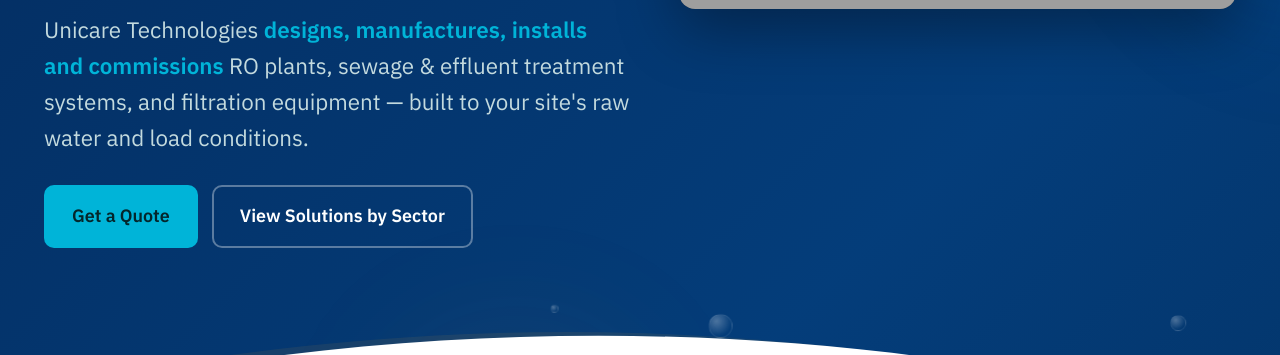
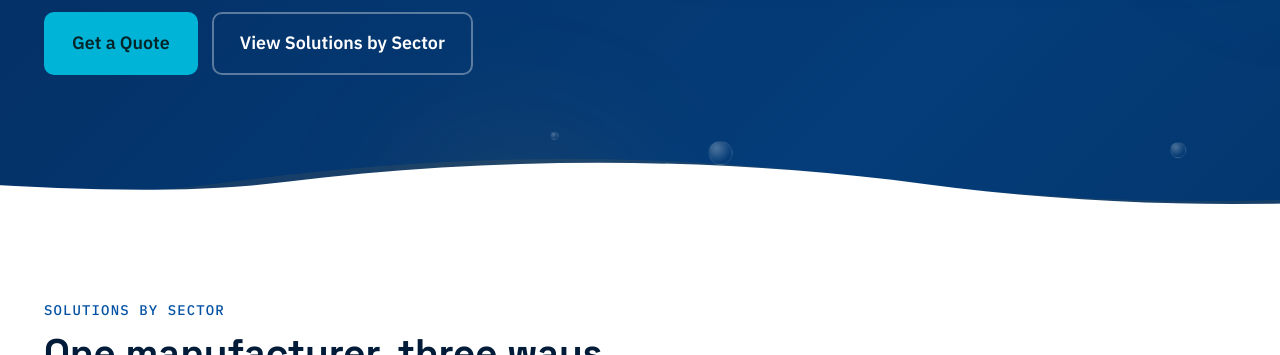
Before and after one commit to vatsal177/unicare-website, a website: page index.html in a window 1280 px wide. Shown: the part 791-1146 px from the top of the page. Drawn offline with Linux system fonts and the light colour scheme; grey boxes are pictures that could not be loaded.

Commit message:
Update index.html

```diff
--- a/index.html
+++ b/index.html
@@ -140,7 +140,6 @@
       <div>
         <span class="eyebrow">Manufacturing since 2000 &middot; Pune, India</span>
         <h1 class="hero-h1-lg"><span class="hl-light-mark">Water &amp; wastewater treatment plants</span>, engineered for <span class="hl-light">rural, municipal and industrial India</span></h1>
-        <p class="lead hero-lead-lg">Unicare Technologies <span class="hl-light">designs, manufactures, installs and commissions</span> RO plants, sewage &amp; effluent treatment systems, and filtration equipment &mdash; built to your site's raw water and load conditions.</p>
         <div class="hero-ctas">
           <a href="contact.html" class="btn btn-primary btn-lg">Get a Quote</a>
           <a href="#solutions" class="btn btn-ghost btn-lg" style="border-color:rgba(255,255,255,.35);color:#fff">View Solutions by Sector</a>
```
